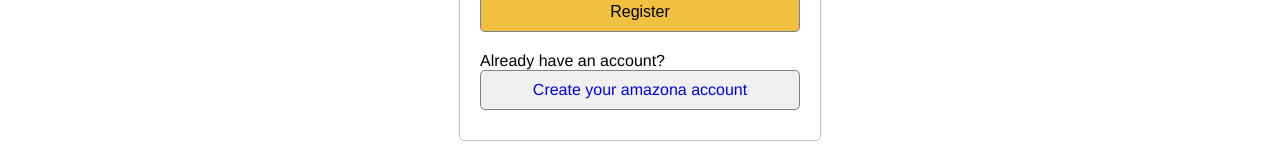
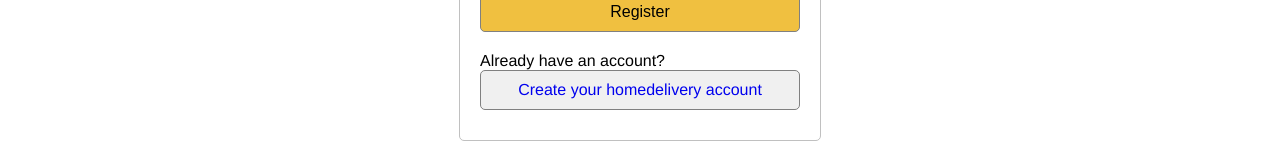
Before and after one commit to p2k3m/homeedelivery, a React (Create React App) app in the folder frontend/: page /register in a window 1280 px wide. Shown: the part 513-673 px from the top of the page. Built offline with nearby package versions, Linux system fonts and the light colour scheme.

Commit message:
Update RegisterScreen.js

```diff
--- a/frontend/src/screens/RegisterScreen.js
+++ b/frontend/src/screens/RegisterScreen.js
@@ -66,7 +66,7 @@
         </li>
         <li>
           Already have an account?
-          <Link to={redirect === "/" ? "signin" : "signin?redirect=" + redirect} className="button secondary text-center" >Create your amazona account</Link>
+          <Link to={redirect === "/" ? "signin" : "signin?redirect=" + redirect} className="button secondary text-center" >Create your homedelivery account</Link>
 
         </li>
 
```
